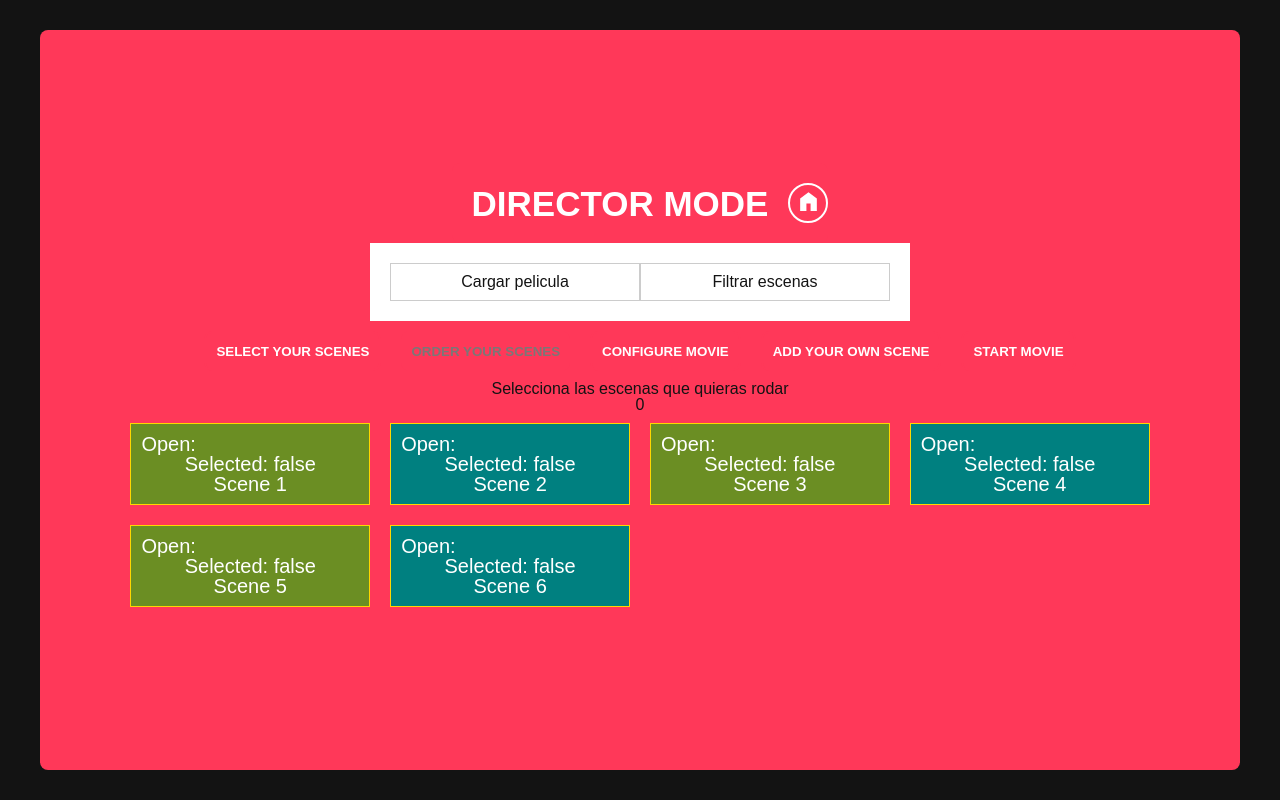
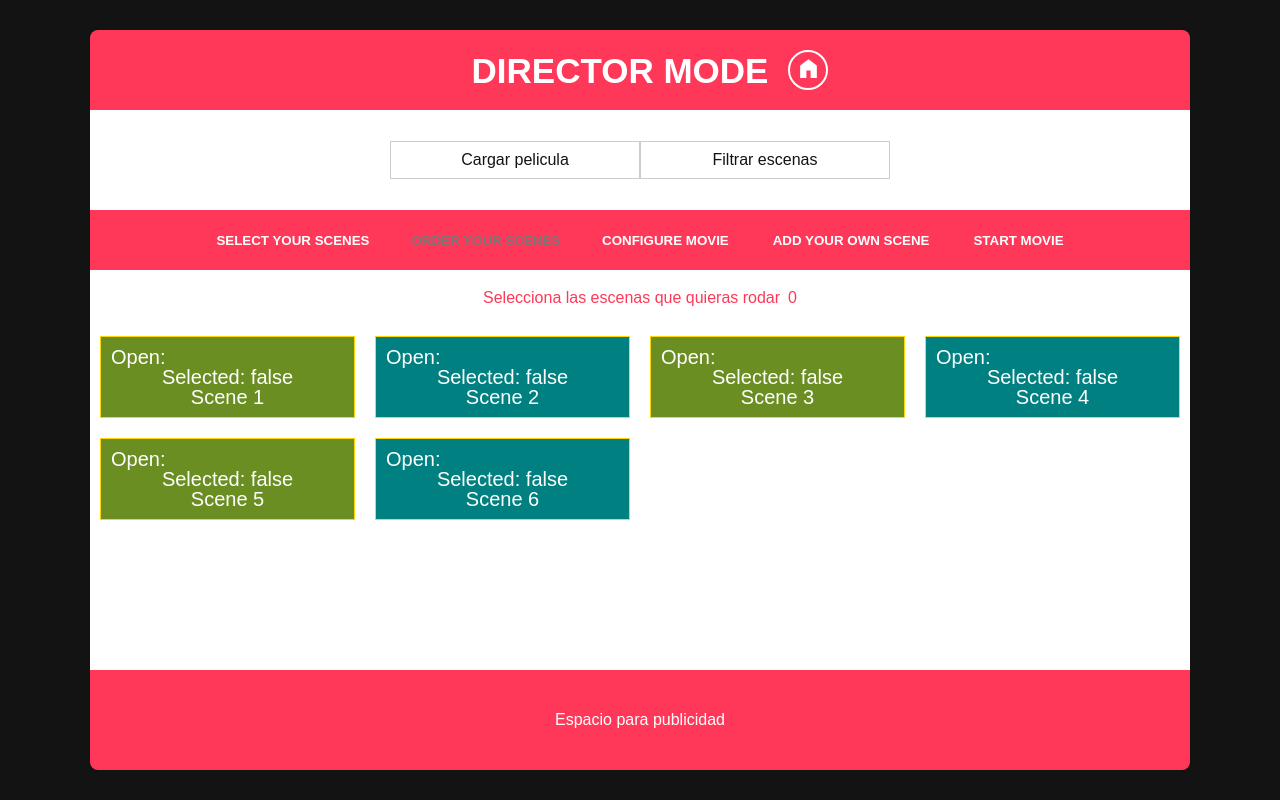
Before and after one commit to Burricornio/naughty-scenes, a Vue app: page /director in a window 1280 px wide. Built offline with nearby package versions, Linux system fonts and the light colour scheme; some icons are missing.

Commit message:
Views styles

```diff
--- a/src/components/SceneContainer/SceneContainerComponent.vue
+++ b/src/components/SceneContainer/SceneContainerComponent.vue
@@ -12,7 +12,6 @@
     @select-next-scene="selectNextScene"
     @select-previous-scene="selectPreviousScene"
   />
-  <BannerComponent />
 </template>
 
 <script setup lang="ts">
@@ -21,7 +20,6 @@ import { useI18n } from 'vue-i18n'
 import { useMovieStore } from '@/stores/useMovieStore'
 import { useSceneStore } from '@/stores/useSceneStore'
 import SceneComponent from '@/components/SceneComponent.vue'
-import BannerComponent from '@/components/BannerComponent.vue'
 
 // STORE
 const sceneStore = useSceneStore()
--- a/src/components/SceneMiniaturesComponent.vue
+++ b/src/components/SceneMiniaturesComponent.vue
@@ -52,9 +52,8 @@ function showSceneInfoModal(scene: Scene) {
 
 <style lang="scss" scoped>
 .scene-miniatures-container {
-  display: flex;
-  align-items: center;
-  justify-content: space-between;
+  @include flex($justify-content: space-between);
+  width: 100%;
   list-style-type: none;
   background: lightpink;
   margin-top: 20px;
@@ -72,12 +71,13 @@ function showSceneInfoModal(scene: Scene) {
   }
 
   .current-scene {
-    background: red;
+    background: $action-color;
   }
 
   .played-scene {
     position: relative;
-    background: green;
+    background: $black;
+    color: $white;
   }
 }
 
--- a/src/components/SelectScenesContainer.vue
+++ b/src/components/SelectScenesContainer.vue
@@ -69,6 +69,7 @@ function deleteScene(scene: Scene) {
   .scene-list {
     @include flex;
     flex-wrap: wrap;
+    flex: 1;
     justify-content: flex-start;
     width: 100%;
     margin-bottom: 20px;
--- a/src/components/director-view/DirectorStepsComponent.vue
+++ b/src/components/director-view/DirectorStepsComponent.vue
@@ -14,9 +14,15 @@
       <button @click="playMovie">START MOVIE</button>
     </div>
     <!-- STEP 1 -->
-    <div v-if="step === DirectorStep.SELECT_SCENES">
-      <p>Selecciona las escenas que quieras rodar</p>
-      <span>{{ numberOfSelectedScenes }}</span>
+    <div
+      class="selected-scenes-info-bar"
+      v-if="step === DirectorStep.SELECT_SCENES"
+    >
+      <div class="info-text">
+        <p>Selecciona las escenas que quieras rodar</p>
+        <span class="selected-number">{{ numberOfSelectedScenes }}</span>
+      </div>
+
       <!-- <SelectScenesNumberInputComponent
         :scenesNumber="numberOfScenes"
         @change-scenes-number-length="selectRandomScenes"
@@ -35,6 +41,7 @@
       A configurar pelicula
     </div>
   </section>
+  <BannerComponent />
   <AddNewSceneModal />
 </template>
 
@@ -48,6 +55,7 @@ import { Scene, useSceneStore } from '@/stores/useSceneStore'
 import useModal from '@/composables/useModal'
 import { EmittedEvent } from '@/events'
 import { useCountdownStore } from '@/stores/useCountdownStore'
+import BannerComponent from '@/components/BannerComponent.vue'
 
 // PROPS
 const props = defineProps<{
@@ -105,3 +113,30 @@ function playMovie() {
   setCountdownStatus(true)
 }
 </script>
+
+<style lang="scss" scoped>
+.director-steps {
+  @include flex($flex-direction: column);
+  width: 100%;
+  flex: 1;
+
+  .selected-scenes-info-bar {
+    background-color: $white;
+    width: 100%;
+    flex: 1;
+    .info-text {
+      @include flex;
+      color: $main-color;
+      padding: 20px;
+
+      p {
+        color: $main-color;
+      }
+
+      .selected-number {
+        margin-left: 8px;
+      }
+    }
+  }
+}
+</style>
--- a/src/components/director-view/LoadMovieBar.vue
+++ b/src/components/director-view/LoadMovieBar.vue
@@ -26,7 +26,8 @@ function setLoadedCustomMovieFlag(status: boolean): void {
 <style lang="scss" scoped>
 .load-movie-bar-component {
   @include flex;
+  width: 100%;
+  height: 100px;
   background-color: white;
-  padding: 20px;
 }
 </style>
--- a/src/styles/global.scss
+++ b/src/styles/global.scss
@@ -88,7 +88,7 @@ body {
 }
 
 .view-container {
-  @include flex($flex-direction: column);
+  @include flex($flex-direction: column, $justify-content: space-between);
   margin: 30px auto;
   max-width: $max-width;
   background: $main-color;
--- a/src/styles/partials/_global-vars.scss
+++ b/src/styles/partials/_global-vars.scss
@@ -51,7 +51,7 @@ $margin-01: $size-01;
 $margin-02: $size-02;
 
 // WIDTH
-$max-width: 1200px;
+$max-width: 1100px;
 
 // HEIGTH
 $header-height: 80px;
--- a/src/views/ActorView.vue
+++ b/src/views/ActorView.vue
@@ -9,6 +9,7 @@
       :playedSceneIds="sceneStore.getPlayedSceneIds"
       :currentScene="sceneStore.getCurrentScene"
     />
+    <BannerComponent />
     <MovieEndedComponent @repeat-again="onRepeatAgain" />
   </div>
 </template>
@@ -22,6 +23,7 @@ import MovieEndedComponent from '@/components/MovieEndedComponent.vue'
 import SceneContainerComponent from '@/components/SceneContainer/SceneContainerComponent.vue'
 import SceneMiniaturesComponent from '@/components/SceneMiniaturesComponent.vue'
 import HeaderViewComponent from '@/components/HeaderViewComponent.vue'
+import BannerComponent from '@/components/BannerComponent.vue'
 
 // STORE
 const sceneStore = useSceneStore()
--- a/src/views/ImproView.vue
+++ b/src/views/ImproView.vue
@@ -3,6 +3,7 @@
   <div class="view-container" v-else>
     <HeaderViewComponent title="IMPRO MODE" />
     <SceneContainerComponent />
+    <BannerComponent />
     <MovieEndedComponent @repeat-again="onRepeatAgain" />
   </div>
 </template>
@@ -11,10 +12,11 @@
 import { onMounted } from 'vue'
 import { useCountdownStore } from '@/stores/useCountdownStore'
 import { useSceneStore } from '@/stores/useSceneStore'
+import BannerComponent from '@/components/BannerComponent.vue'
 import CountdownComponent from '@/components/CountdownComponent.vue'
+import HeaderViewComponent from '@/components/HeaderViewComponent.vue'
 import MovieEndedComponent from '@/components/MovieEndedComponent.vue'
 import SceneContainerComponent from '@/components/SceneContainer/SceneContainerComponent.vue'
-import HeaderViewComponent from '@/components/HeaderViewComponent.vue'
 
 // STORE
 const sceneStore = useSceneStore()
```
